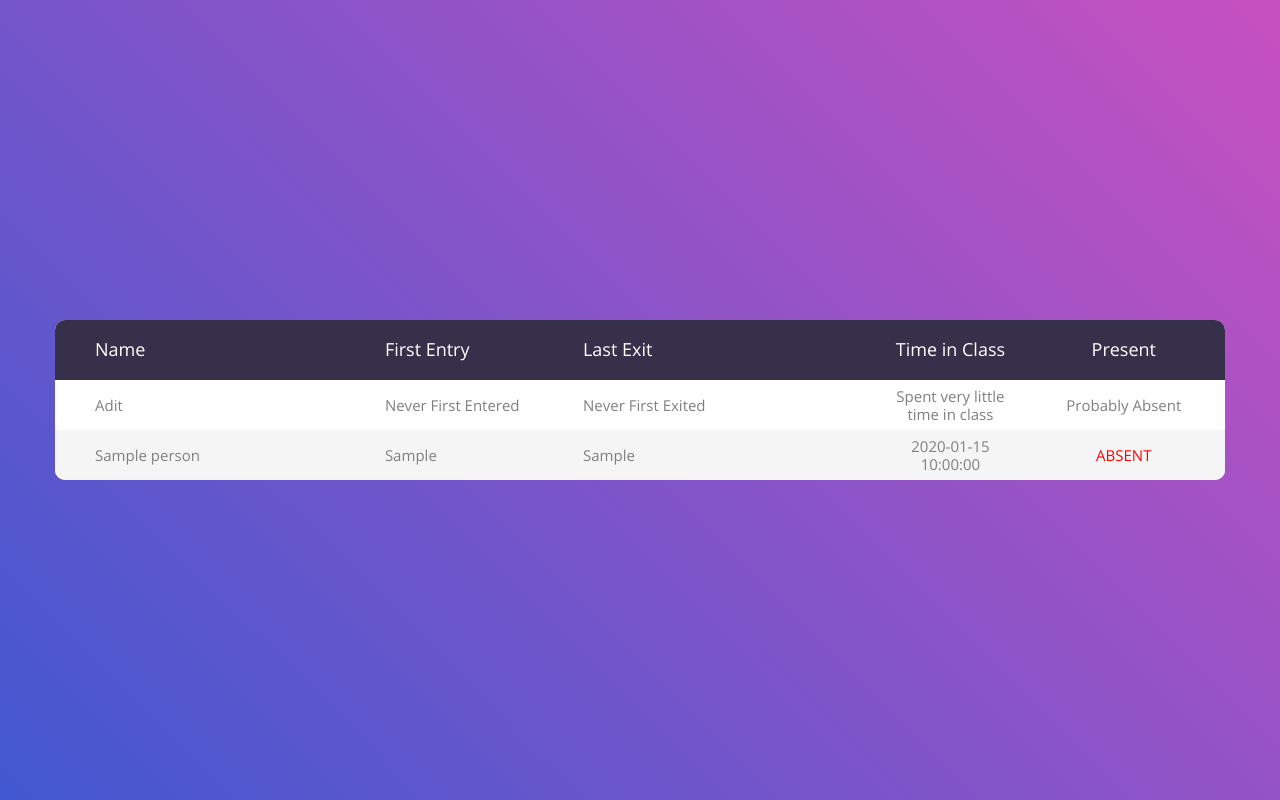
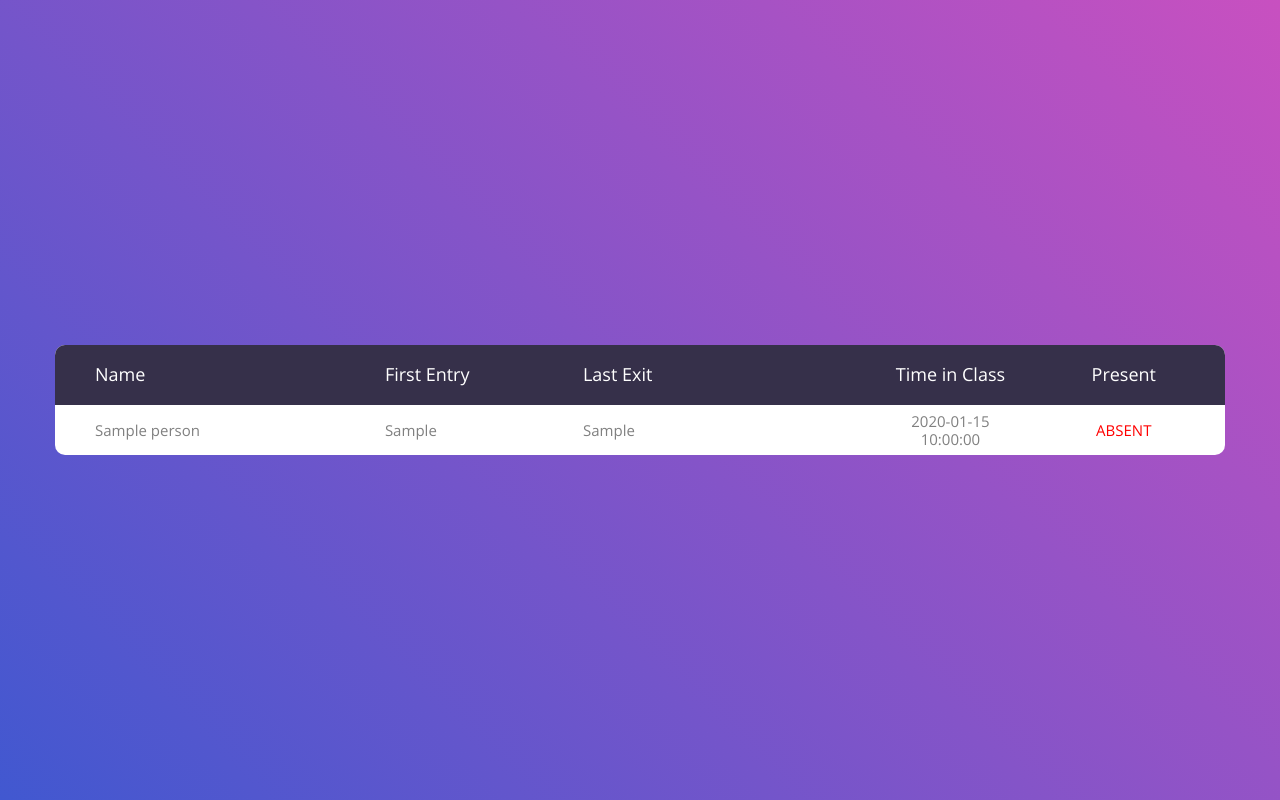
Before and after one commit to PallaviBhave/ArKAC, a Flask app: template app/templates/index.html in a window 1280 px wide. Run offline with Flask 2, Linux system fonts and the light colour scheme; the template is opened without the code that fills it: most values are stand-ins (such as "Sample title", 1, 10 or a date in 2020); some libraries are stand-ins or nearby versions.

Commit message:
Removed hard coded

```diff
--- a/app/templates/index.html
+++ b/app/templates/index.html
@@ -38,13 +38,6 @@
 							</tr>
 						</thead>
 						<tbody>
-							<tr>
-								<td class="column1">Adit</td>
-								<td class="column2">Never First Entered</td>
-								<td class="column3">Never First Exited</td>
-								<td class="column4">Spent very little time in class</td>
-								<td class="column5">Probably Absent</td>
-							</tr>
 							{% for person in persons %}
 							<tr>
 								<td class="column1">{{ person.name }}</td>
```
